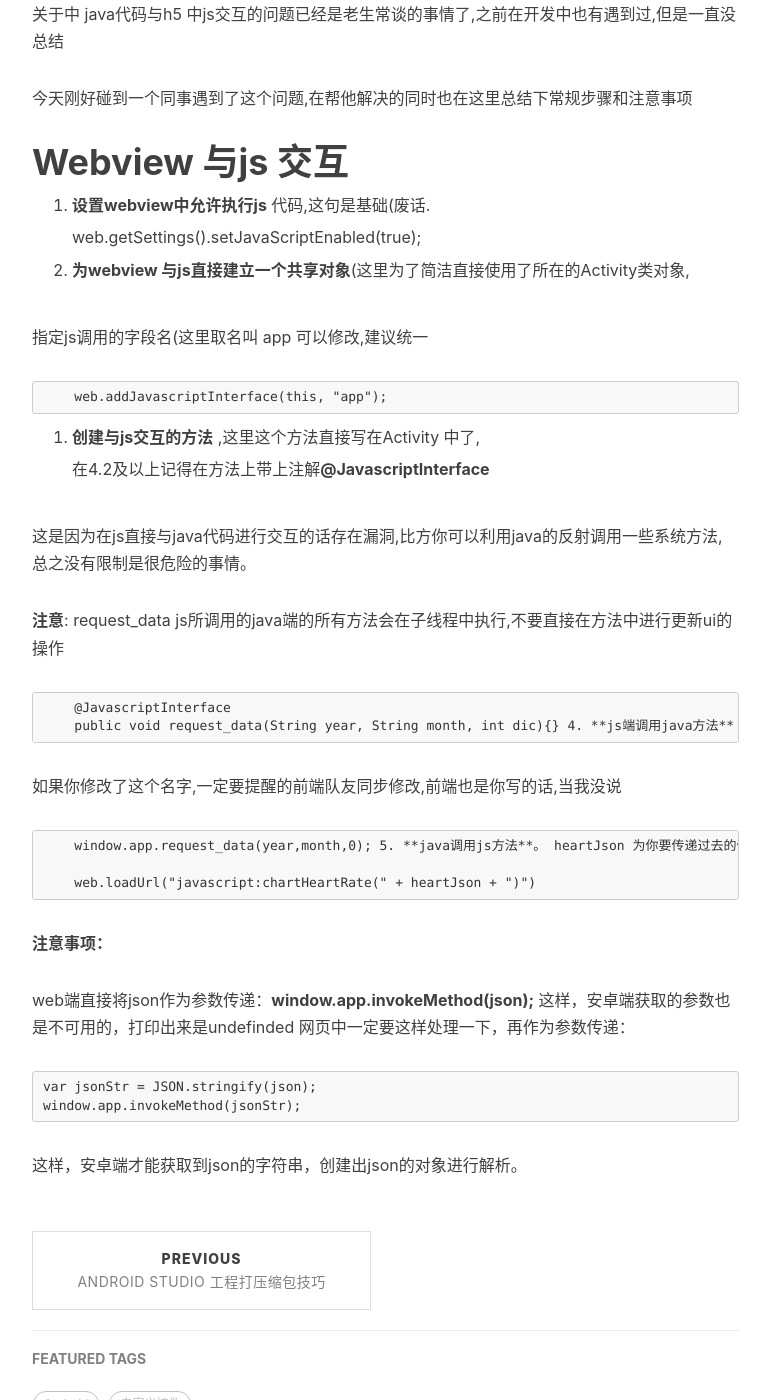
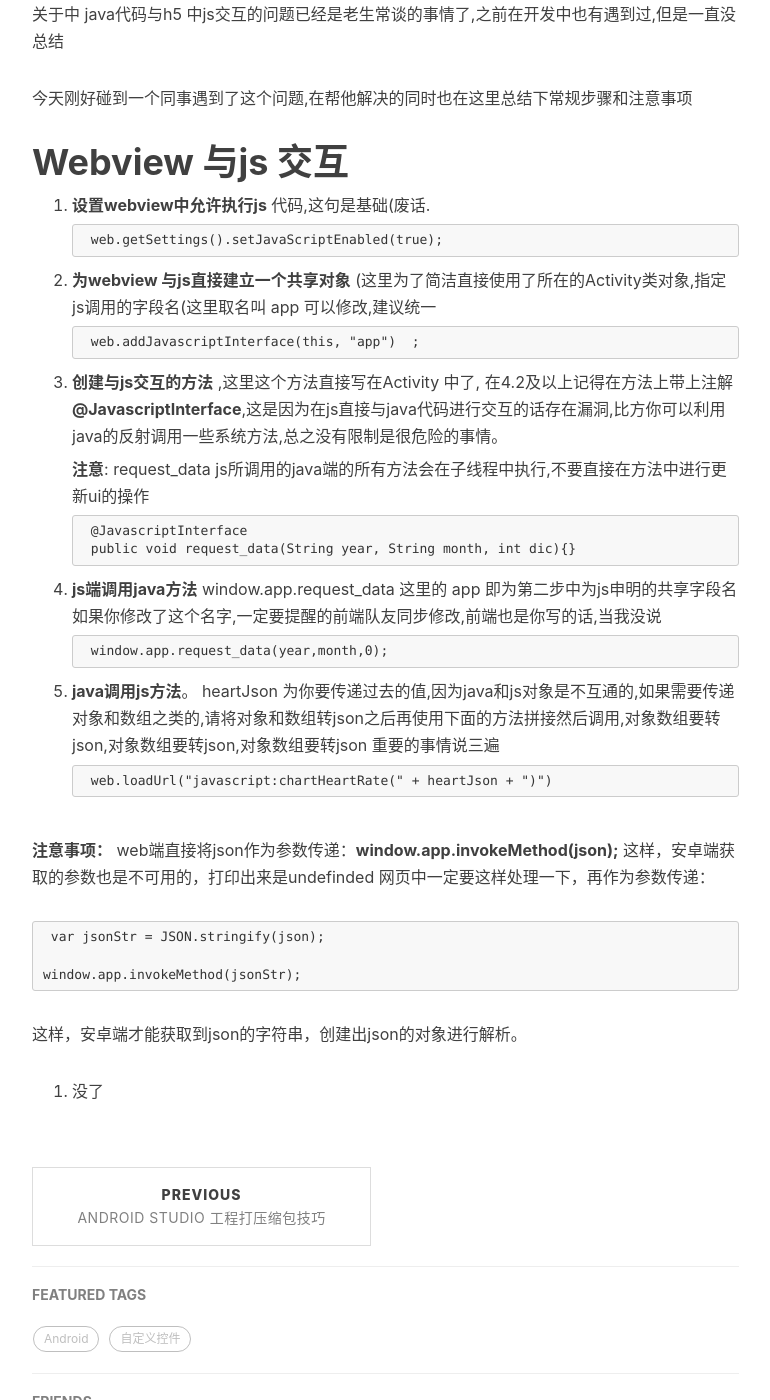
Before and after one commit to 976112643/976112643.github.io, a Jekyll site: the page built from _posts/2017-8-30-the-post-8663.md, in a window 1280 px wide and 1400 px high, scrolled down 596 px. Shown: the whole window, without its empty margins (233-1003 px from the left). Built offline with Jekyll 4.4.1, drawn with Linux system fonts in a browser that asks for light colours; nearby versions of some CDN libraries; comment, search, counter and statistics services are not loaded.

Commit message:
update from Jekyller

````diff
--- a/_posts/2017-8-30-the-post-8663.md
+++ b/_posts/2017-8-30-the-post-8663.md
@@ -31,43 +31,53 @@ title: 'Android webview 与js交互'
 
 1. **设置webview中允许执行js** 代码,这句是基础(废话.
 
-
-    web.getSettings().setJavaScriptEnabled(true);
+	```
+	web.getSettings().setJavaScriptEnabled(true);
+	```
 
 
+2. **为webview 与js直接建立一个共享对象** (这里为了简洁直接使用了所在的Activity类对象,指定js调用的字段名(这里取名叫 app 可以修改,建议统一
 
-2. **为webview 与js直接建立一个共享对象**(这里为了简洁直接使用了所在的Activity类对象,
-
-  指定js调用的字段名(这里取名叫 app 可以修改,建议统一
-
-        web.addJavascriptInterface(this, "app");
+	```
+	web.addJavascriptInterface(this, "app")  ;
+	```
 
 3. **创建与js交互的方法** ,这里这个方法直接写在Activity 中了,
-
-   在4.2及以上记得在方法上带上注解**@JavascriptInterface**
-
-  这是因为在js直接与java代码进行交互的话存在漏洞,比方你可以利用java的反射调用一些系统方法,总之没有限制是很危险的事情。
+   在4.2及以上记得在方法上带上注解**@JavascriptInterface**,这是因为在js直接与java代码进行交互的话存在漏洞,比方你可以利用java的反射调用一些系统方法,总之没有限制是很危险的事情。
 
    **注意**: request_data  js所调用的java端的所有方法会在子线程中执行,不要直接在方法中进行更新ui的操作
 
-        @JavascriptInterface
-        public void request_data(String year, String month, int dic){}
+	```
+	@JavascriptInterface
+	public void request_data(String year, String month, int dic){}
+	```
+
 4. **js端调用java方法** window.app.request_data  这里的 app 即为第二步中为js申明的共享字段名
-
    如果你修改了这个名字,一定要提醒的前端队友同步修改,前端也是你写的话,当我没说
 
-        window.app.request_data(year,month,0);
+	```
+	window.app.request_data(year,month,0);
+	```
+
 5. **java调用js方法**。 heartJson 为你要传递过去的值,因为java和js对象是不互通的,如果需要传递对象和数组之类的,请将对象和数组转json之后再使用下面的方法拼接然后调用,对象数组要转json,对象数组要转json,对象数组要转json 重要的事情说三遍
 
-        web.loadUrl("javascript:chartHeartRate(" + heartJson + ")")
+	```
+	web.loadUrl("javascript:chartHeartRate(" + heartJson + ")")
+	```
+
 
 **注意事项：**
-
 web端直接将json作为参数传递：**window.app.invokeMethod(json);**
 这样，安卓端获取的参数也是不可用的，打印出来是undefinded
 网页中一定要这样处理一下，再作为参数传递：
 
-    var jsonStr = JSON.stringify(json);
-    window.app.invokeMethod(jsonStr);
+
+```
+ var jsonStr = JSON.stringify(json);
+
+window.app.invokeMethod(jsonStr);
+```
+
 
 这样，安卓端才能获取到json的字符串，创建出json的对象进行解析。
+6. 没了
````
Also changed, not shown: other parts of _posts/2017-8-30-the-post-8663.md (+1 -1 lines).
